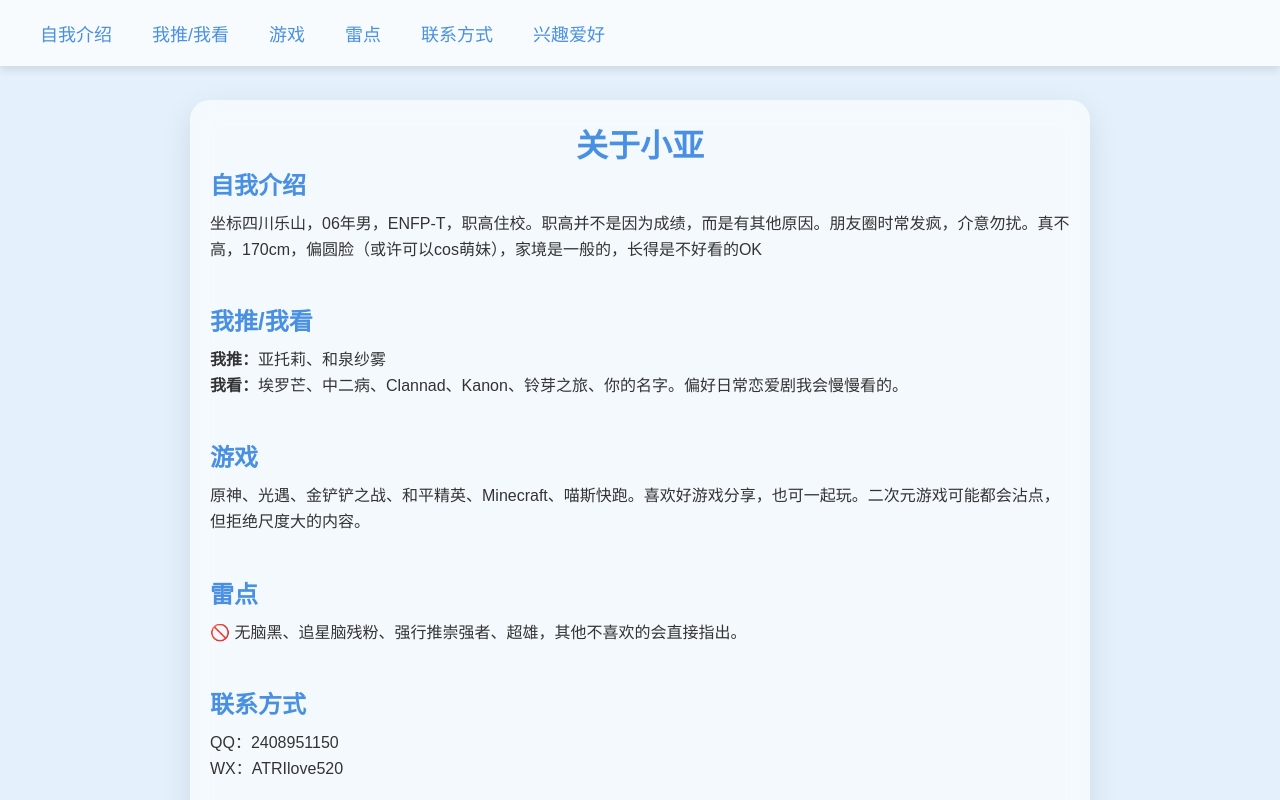
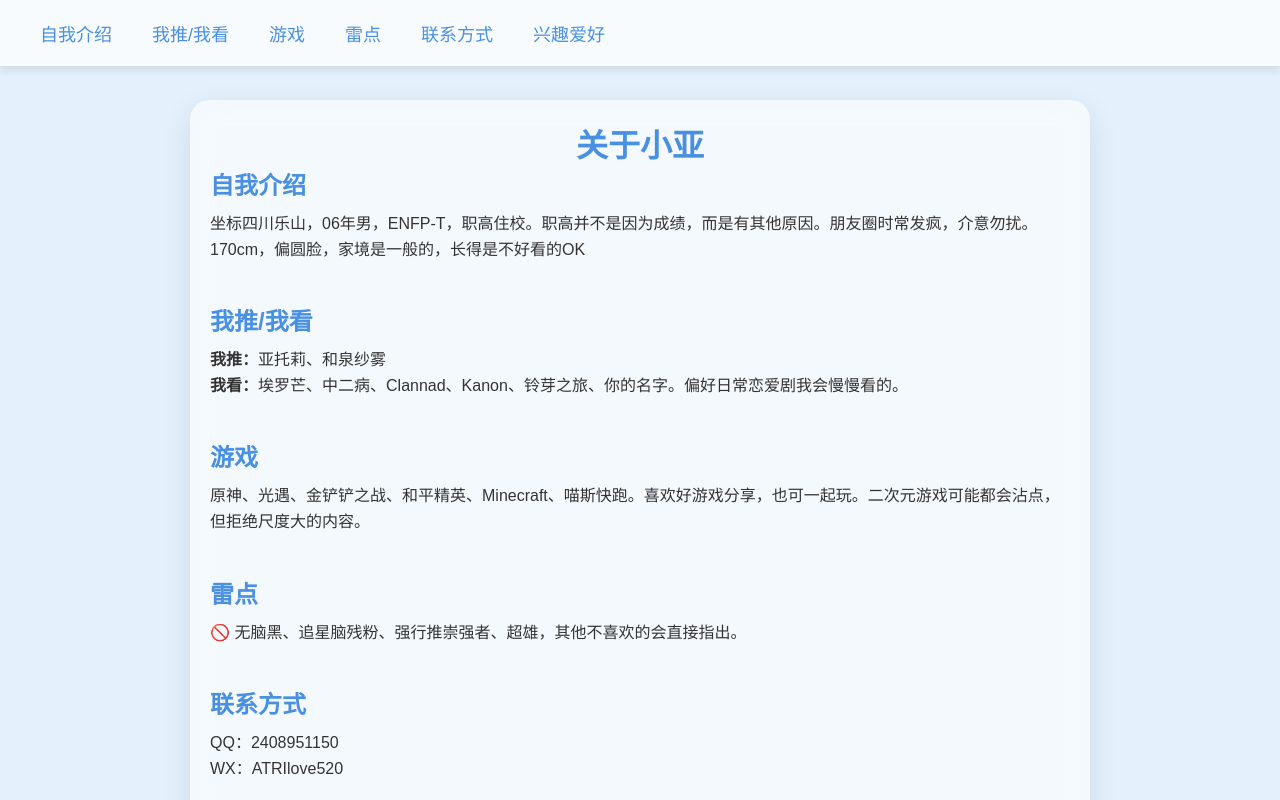
Before and after one commit to aaatri/xiaoya.github.io, a plain HTML site: page about.html in a window 1280 px wide. Shown: the top 800 px of the page. Drawn offline with Linux system fonts and the light colour scheme.

Commit message:
Update about.html

```diff
--- a/about.html
+++ b/about.html
@@ -177,7 +177,7 @@
 
         <div class="section" id="introduction">
             <h2>自我介绍</h2>
-            <p>坐标四川乐山，06年男，ENFP-T，职高住校。职高并不是因为成绩，而是有其他原因。朋友圈时常发疯，介意勿扰。真不高，170cm，偏圆脸（或许可以cos萌妹），家境是一般的，长得是不好看的OK</p>
+            <p>坐标四川乐山，06年男，ENFP-T，职高住校。职高并不是因为成绩，而是有其他原因。朋友圈时常发疯，介意勿扰。170cm，偏圆脸，家境是一般的，长得是不好看的OK</p>
         </div>
 
         <div class="section" id="anime">
```
